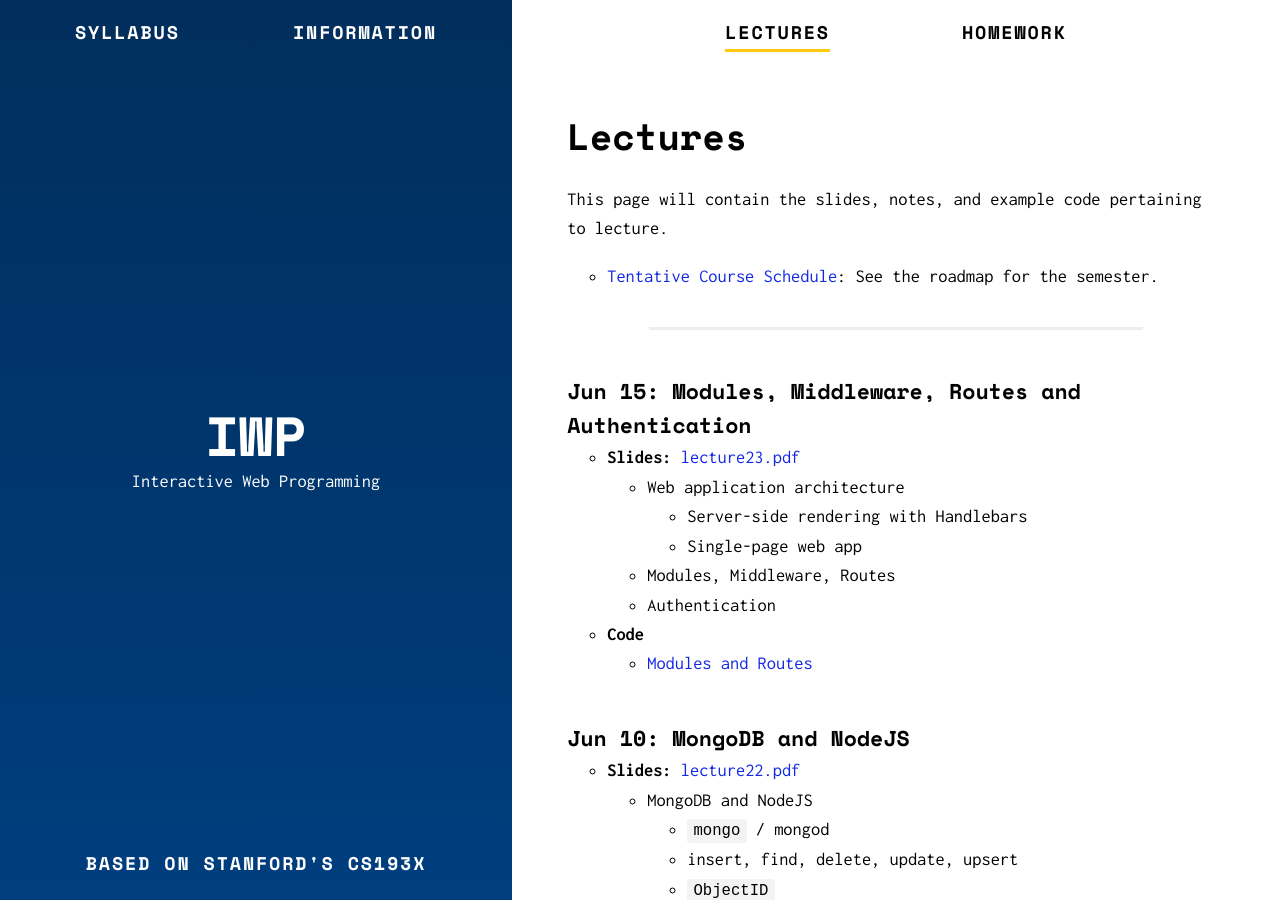
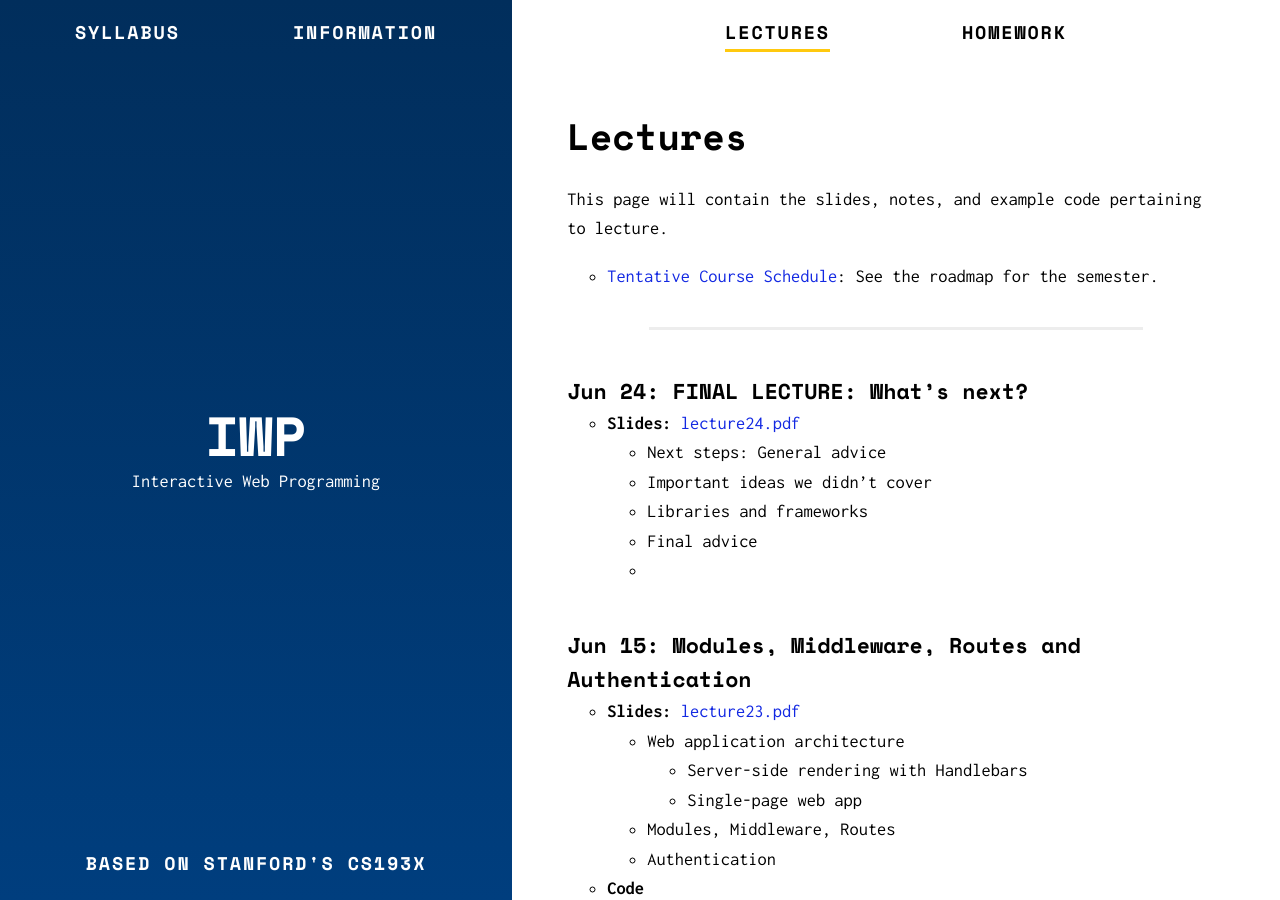
Before and after one commit to murilocamargos/iwp, a Jekyll site: the page built from lectures.md, in a window 1280 px wide and 900 px high. Built offline with Jekyll 4.4.1, drawn with Linux system fonts in a browser that asks for light colours.

Commit message:
Adiciona ultima aula

```diff
--- a/lectures.md
+++ b/lectures.md
@@ -10,6 +10,14 @@ This page will contain the slides, notes, and example code pertaining to lecture
 * [Tentative Course Schedule]({{ site.baseurl }}/syllabus): See the roadmap for the semester.
 
 ---
+
+### Jun 24: FINAL LECTURE: What's next?
+- **Slides:** [lecture24.pdf]({{ site.baseurl }}/lectures/lecture24.pdf)
+  - Next steps: General advice
+  - Important ideas we didn't cover
+  - Libraries and frameworks
+  - Final advice
+  -
 
 ### Jun 15: Modules, Middleware, Routes and Authentication
 - **Slides:** [lecture23.pdf]({{ site.baseurl }}/lectures/lecture23.pdf)
```
Also changed, not shown: 1 other file.
